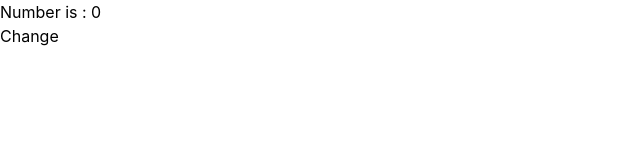
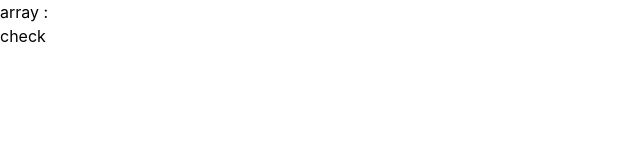
Before and after one commit to Mamun123123123/React_js_practice_, a React (Vite) app in the folder practice_react/: page / in a window 1280 px wide. Shown: the top 160 px of the page, without its empty margins (0-640 px from the left). Built offline with nearby package versions, Linux system fonts and the light colour scheme.

Commit message:
useState hook with array

```diff
--- a/practice_react/src/App.jsx
+++ b/practice_react/src/App.jsx
@@ -8,6 +8,7 @@ import Props_with_Button_Function from "./components/Props_with_Button_Function"
 import Props_with_Image from "./components/Props_with_Image"
 import Tailwind from "./components/Tailwind"
 import UseState from "./components/UseState"
+import UseState_arr from "./components/UseState_arr"
 import Card from "./components/card"
 import Nav from "./components1/Nav"
 import Section1 from "./components1/section_1/Section1"
@@ -19,7 +20,7 @@ const App = () => {
   const arr = [10,20,30,40]
   return (
     <>
-    <UseState />
+    <UseState_arr />
 
     {/* <Function /> */}
     {/* <Hiring /> */}
--- /dev/null
+++ b/practice_react/src/components/useState_arr.jsx
@@ -0,0 +1,21 @@
+
+import React, { useState } from 'react';
+const UseState_arr = () => {
+    const [arr, setArr] = useState([])
+    console.log(arr);
+    const change =  () => {
+         let newarr = [...arr]
+         newarr.push(10)
+         console.log(newarr);
+         setArr(newarr)
+    }
+
+  return (
+    <div>
+      <h1>array : {arr}</h1>
+      <button onClick={change}>check</button>
+    </div>
+  )
+}
+
+export default UseState_arr
```
